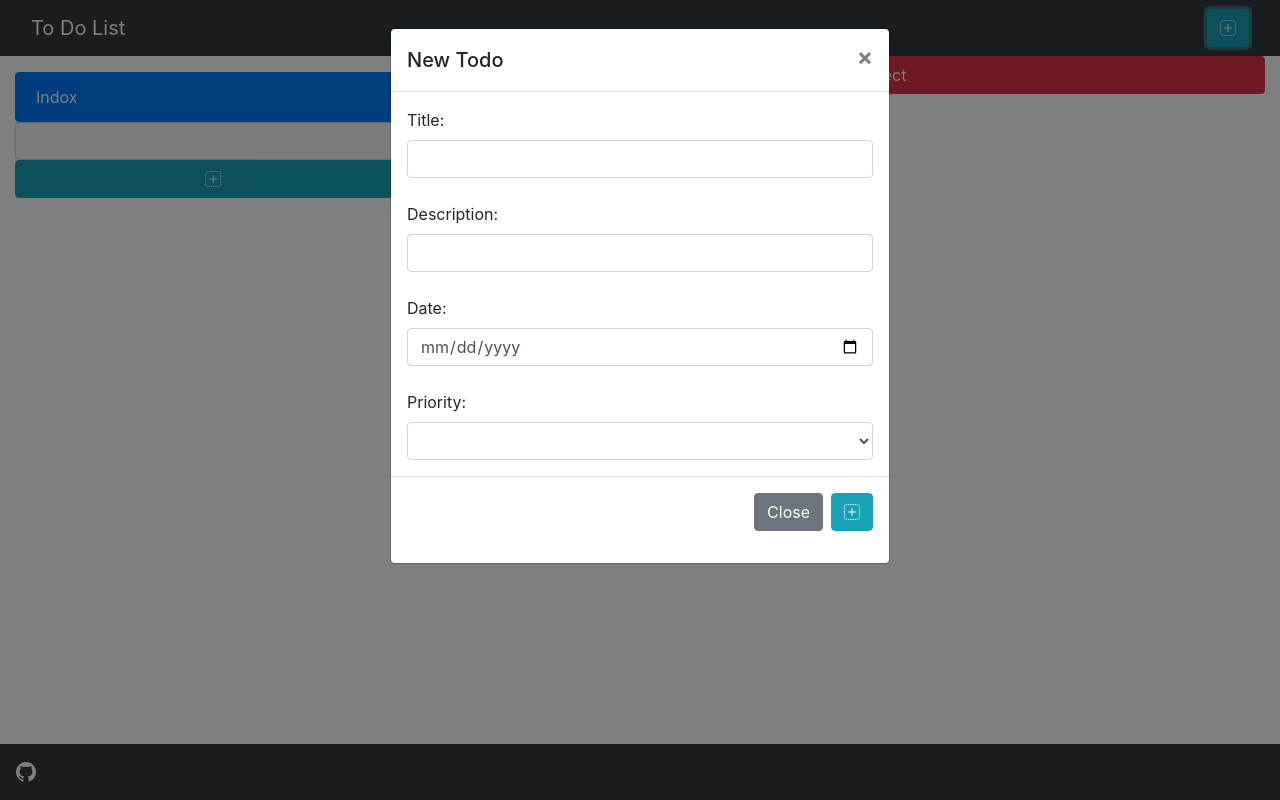
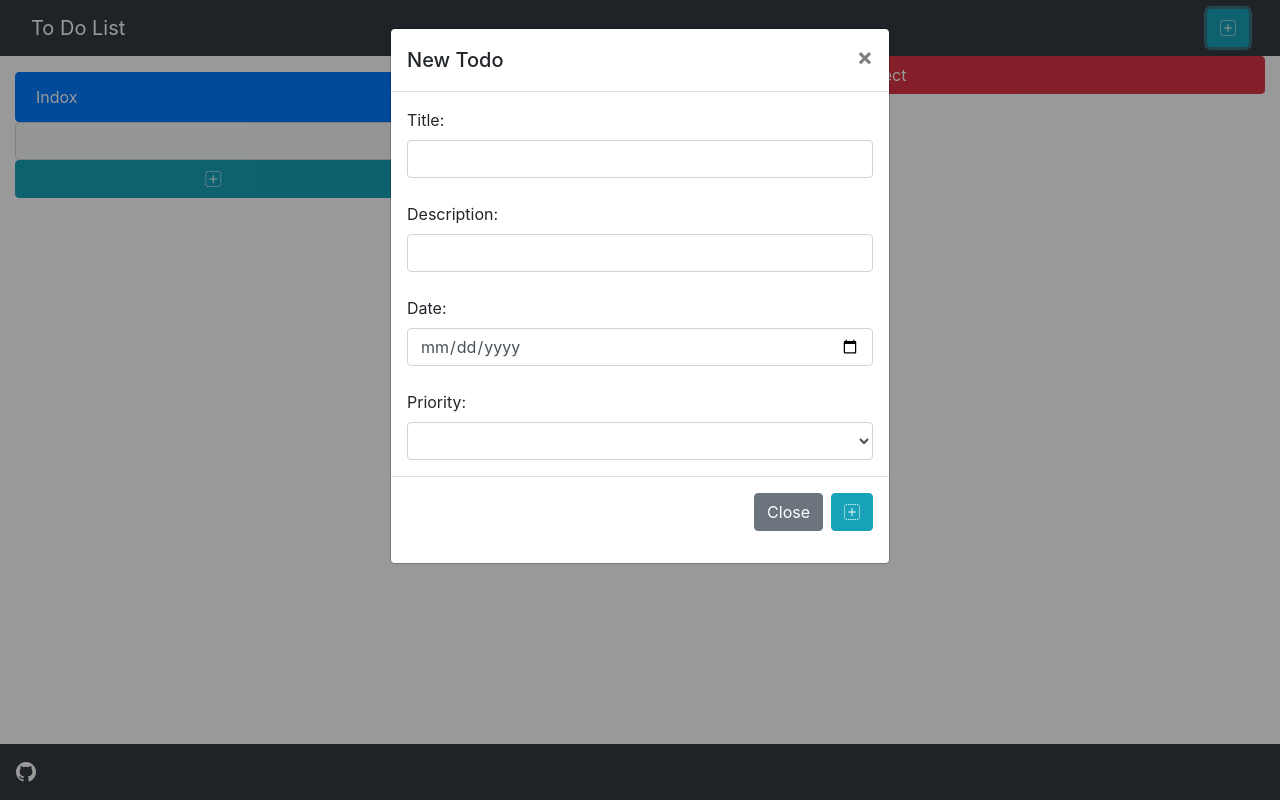
Before and after one commit to antoniomelena/bootstrap-todo, a plain HTML site: page index.html in a window 1280 px wide. Both pictures are taken after a click on the button 1228 px from the left and 28 px from the top of the page. Drawn offline with nearby package versions, Linux system fonts and the light colour scheme.

Commit message:
Initial dist subtree commit

```diff
--- a/style.css
+++ b/style.css
@@ -1,5 +1,5 @@
 .modal {
-  background-color: rgba(0, 0, 0, .5);
+  background-color: rgba(0, 0, 0, .4);
 }
 
 .border-danger,
```
